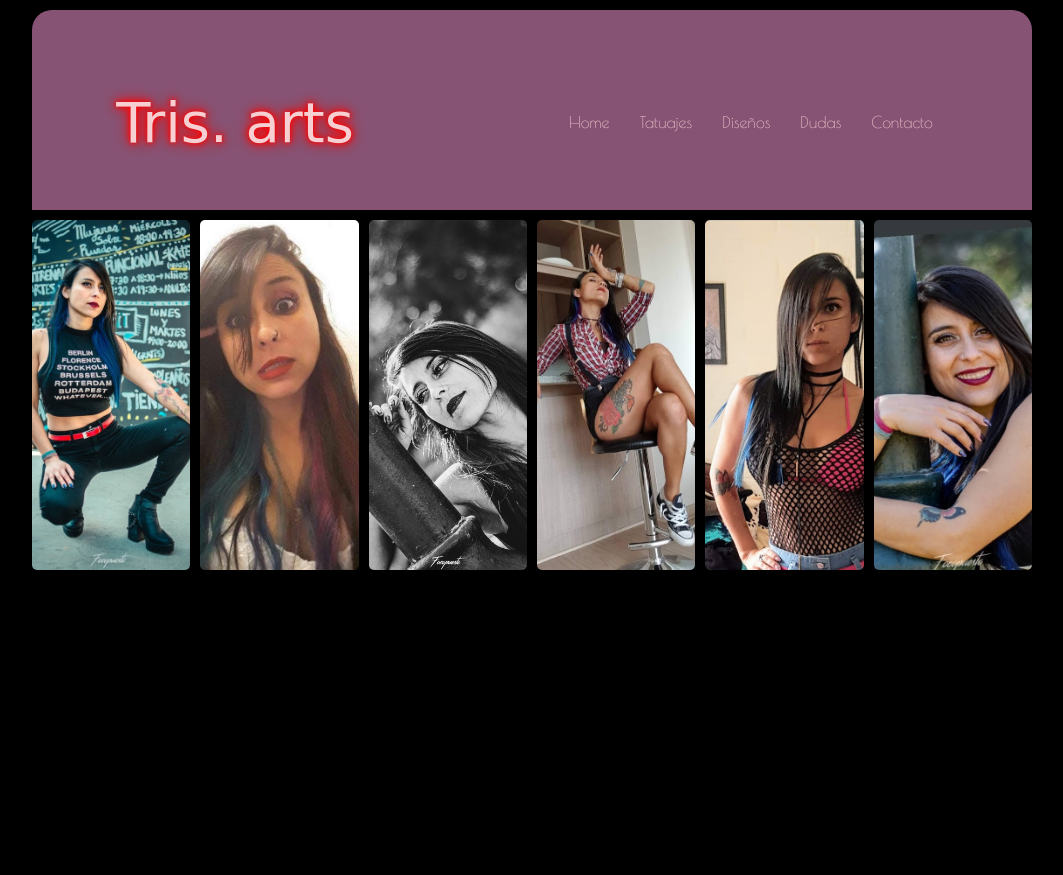
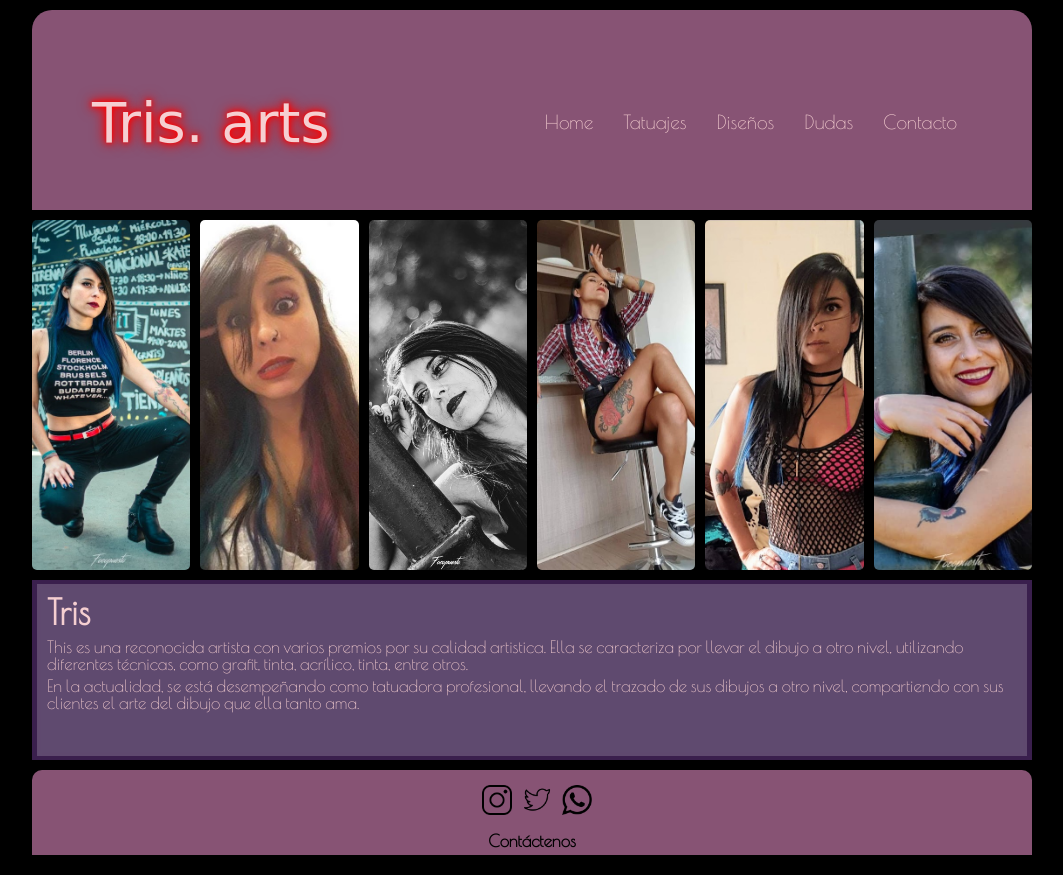
Before and after one commit to arabesko/PFTorresInostroza, a plain HTML site: page index.html in a window 1280 px wide. Shown: the whole page, without its empty margins (108-1171 px from the left). Before the commit the page ends 800 px from the top, so only its background shows below. Drawn offline with nearby package versions, Linux system fonts and the light colour scheme; a web font is replaced by a local one.

Commit message:
C10 - Creación del footer con las redes sociales

```diff
--- a/css/style.css
+++ b/css/style.css
@@ -2,10 +2,20 @@
 /*****************************ESTILOS GENERALES********************************/
 /******************************************************************************/
 :root {
+    /*COLORES*/
     --ColorFondoHeader: #875374;
     --ColorTextoMenu: #F5CFD1;
     --ColorResalteMenu: rgba(34.9, 12.5, 26.7, .2);
-    --ColorBurbuja: rgba(135, 135, 203, 0.753);
+    --ColorBurbuja: #3A1F4D;
+    --ColorFooter: #875374;
+    /*TAMAÑO FUENTES*/
+    --TamañoFuenteLogo: 3.5em;
+    --TamañoFuenteMenu: 1.2em;
+    --TamañoParrafos: 1.05em;
+
+    /*FUENTES*/
+    --FuenteLogo: 'League Script', cursive;
+    --FuenteTexto: 'Poiret One', cursive
 }
 
 * {
@@ -16,6 +26,14 @@ body {
     background-color: black;
     padding-left: 10px;
     padding-right: 10px;
+}
+
+h2,
+p {
+    font-size: var(--TamañoParrafos);
+    font-family: var(--FuenteTexto);
+    color: var(--ColorTextoMenu);
+    padding-bottom: 5px;
 }
 
 /******************************************************************************/
@@ -47,8 +65,8 @@ header {
 }
 
 .contenedor_logo h1 {
-    font-family: 'League Script', cursive;
-    font-size: 3.5em;
+    font-family: var(--FuenteLogo);
+    font-size: var(--TamañoFuenteLogo);
     text-align: center;
     text-shadow: 0 0 5px red, 0 0 10px red, 0 0 15px red;
     color: #F5CFD1;
@@ -61,7 +79,8 @@ header {
 .contenedor_nav a {
     text-decoration: none;
     color: var(--ColorTextoMenu);
-    font-family: 'Poiret One', cursive;
+    font-family: var(--FuenteTexto);
+    font-size: var(--TamañoFuenteMenu);
     padding-top: 5px;
     padding-bottom: 5px;
     padding-left: 15px;
@@ -303,6 +322,72 @@ header {
     background-image: url(/imagenes/galeria_tris/6.png);
 }
 
+/******************************************************************************/
+/*****************************RESEÑA ARTISTA***********************************/
+/******************************************************************************/
+
+/**FONDO FLOREADO**************************************************************/
+
+.contenedor_fondo {
+    background-color: #3A1F4D;
+    background-size: cover;
+    height: 300px;
+    margin: auto;
+    max-width: 1000px;
+    margin-top: 10px;
+    padding-top: 4px;
+}
+
+.efecto_vidrio {
+    background-color: rgba(255, 255, 255, 0.192);
+    backdrop-filter: blur(2px);
+    -webkit-backdrop-filter: blur(5px);
+    width: 99%;
+    height: 98%;
+    margin: auto;
+    padding: 10px;
+}
+
+.efecto_vidrio h2 {
+    font-size: 2.2em;
+    font-weight: bold;
+    padding-bottom: 10px;
+}
+
+
+/******************************************************************************/
+/**CONTACTO EN REDES SOCIALES**************************************************/
+/******************************************************************************/
+
+footer {
+    background-color: var(--ColorFooter);
+    max-width: 1000px;
+    margin: auto;
+    margin-top: 10px;
+    margin-bottom: 20px;
+    border-radius: 10px 10px 0 0;
+}
+
+.contenedor_iconos {
+    display: flex;
+    justify-content: center;
+}
+
+.icono {
+    margin-top: 15px;
+    margin-bottom: 10px;
+    width: 30px;
+    height: 30px;
+    margin-left: 10px;
+}
+
+.contactenos p {
+    padding-top: 5px;
+    text-align: center;
+    background-color: var(--ColorFooter);
+    color: black;
+    font-weight: bold;
+}
 
 
 
@@ -326,6 +411,11 @@ header {
     .contenedor_nav li {
         float: left;
     }
+
+    /**DESCRIPCIÓN ARTISTA**********************************************************/
+    .contenedor_fondo {
+        height: 210px;
+    }
 }
 
 @media screen and (min-width: 880px) {
@@ -344,4 +434,9 @@ header {
     .contenedor_nav li {
         float: left;
     }
+
+    /**DESCRIPCIÓN ARTISTA**********************************************************/
+    .contenedor_fondo {
+        height: 180px;
+    }
 }
--- a/index.html
+++ b/index.html
@@ -82,11 +82,37 @@
                 <div class="foto_galeria"></div>
             </div>
         </section>
+
+        <!--RESEÑA ARTISTA-->
+        <section>
+            <div class="contenedor_fondo">
+                <div class="efecto_vidrio">
+                    <h2>Tris</h2>
+                    <p>This es una reconocida artista con varios premios por su calidad artistica. Ella se caracteriza
+                        por llevar el dibujo a otro nivel, utilizando diferentes técnicas, como grafit, tinta, acrílico,
+                        tinta, entre otros.
+                    </p>
+                    <p>
+                        En la actualidad, se está desempeñando como tatuadora profesional, llevando el trazado de sus
+                        dibujos a otro nivel, compartiendo con sus clientes el arte del dibujo que ella tanto ama.
+                    </p>
+                </div>
+            </div>
+        </section>
     </main>
 
 
     <footer>
-
+        <section>
+            <div class="contenedor_iconos">
+                <a href=""><img class="icono" src="/imagenes/general/red1.png" alt=""></a>
+                <a href=""> <img class="icono" src="/imagenes/general/red3.png" alt=""></a>
+                <a href=""> <img class="icono" src="/imagenes/general/red2.png" alt=""></a>
+            </div>
+            <div class="contactenos">
+                <p>Contáctenos</p>
+            </div>
+        </section>
     </footer>
 </body>
 
```
Also changed, not shown: imagenes/general/instagram.png (deleted), imagenes/general/pink1.png (deleted), imagenes/general/pink2.png (deleted), imagenes/general/red1.png (added), imagenes/general/red2.png (added), imagenes/general/red3.png (added).
